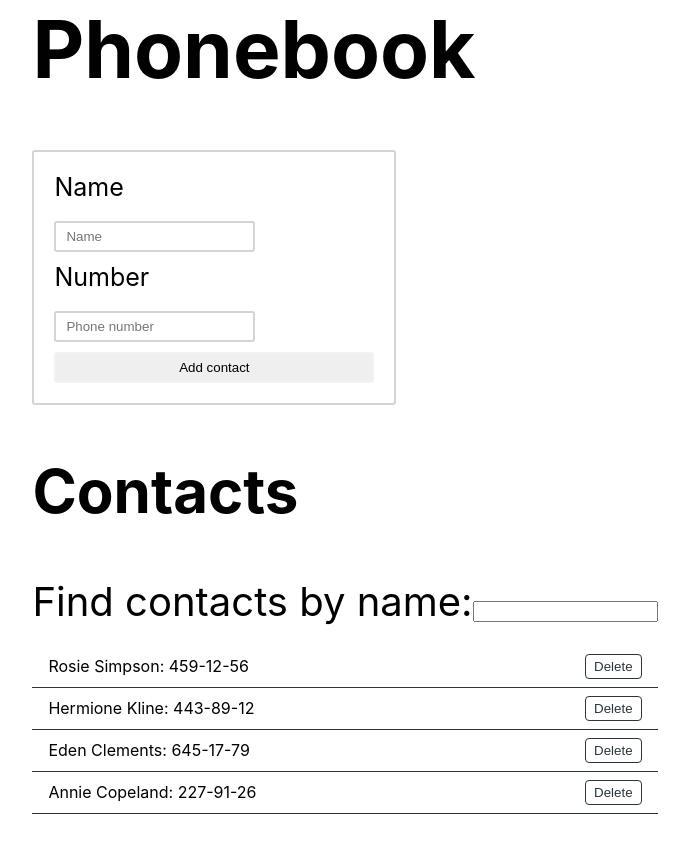
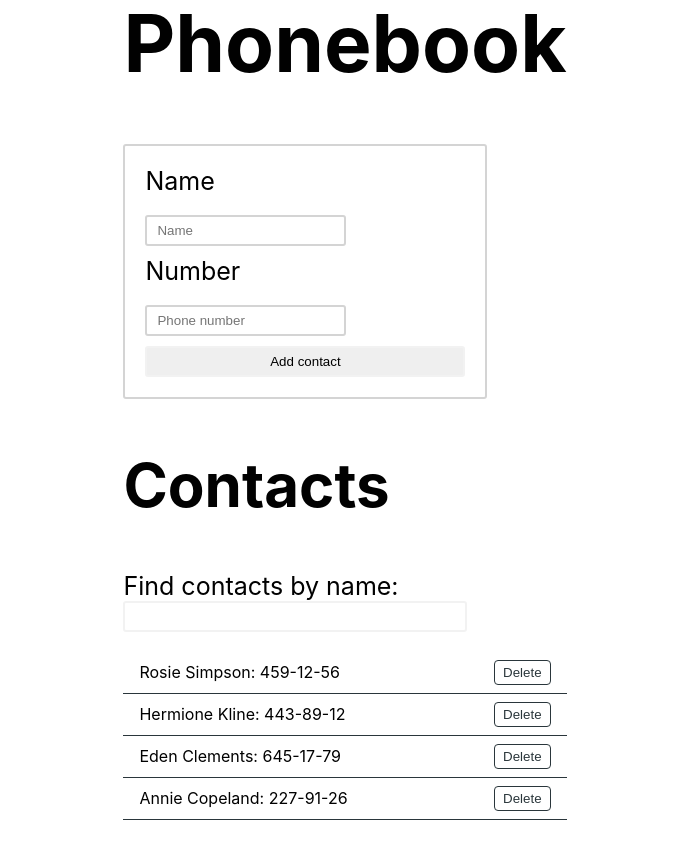
Before and after one commit to MateuszKar2/ReactPhonebook, a React (Create React App) app: page / in a window 1280 px wide. Shown: the top 850 px of the page, without its empty margins (295-984 px from the left). Built offline with nearby package versions, Linux system fonts and the light colour scheme.

Commit message:
add file

```diff
--- a/src/components/Filter/Filter.module.css
+++ b/src/components/Filter/Filter.module.css
@@ -0,0 +1,12 @@
+.label {
+    display: flex;
+    font-size: 25px;
+    flex-direction: column;
+  }
+
+  .input {
+    padding: 6px 10px;
+    border: 2px solid #f2f2f2;
+    border-radius: 3px;
+    width: 320px;
+  }
```
